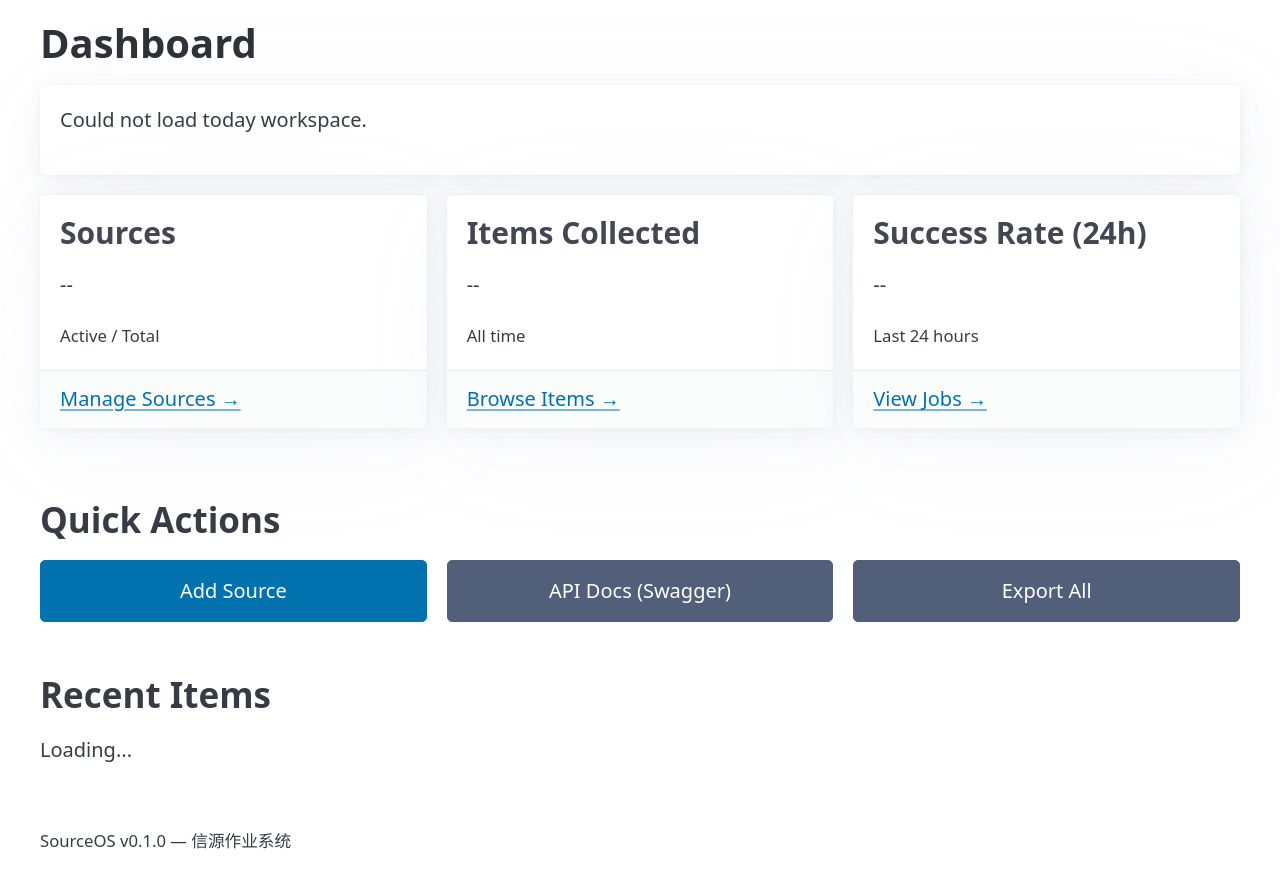
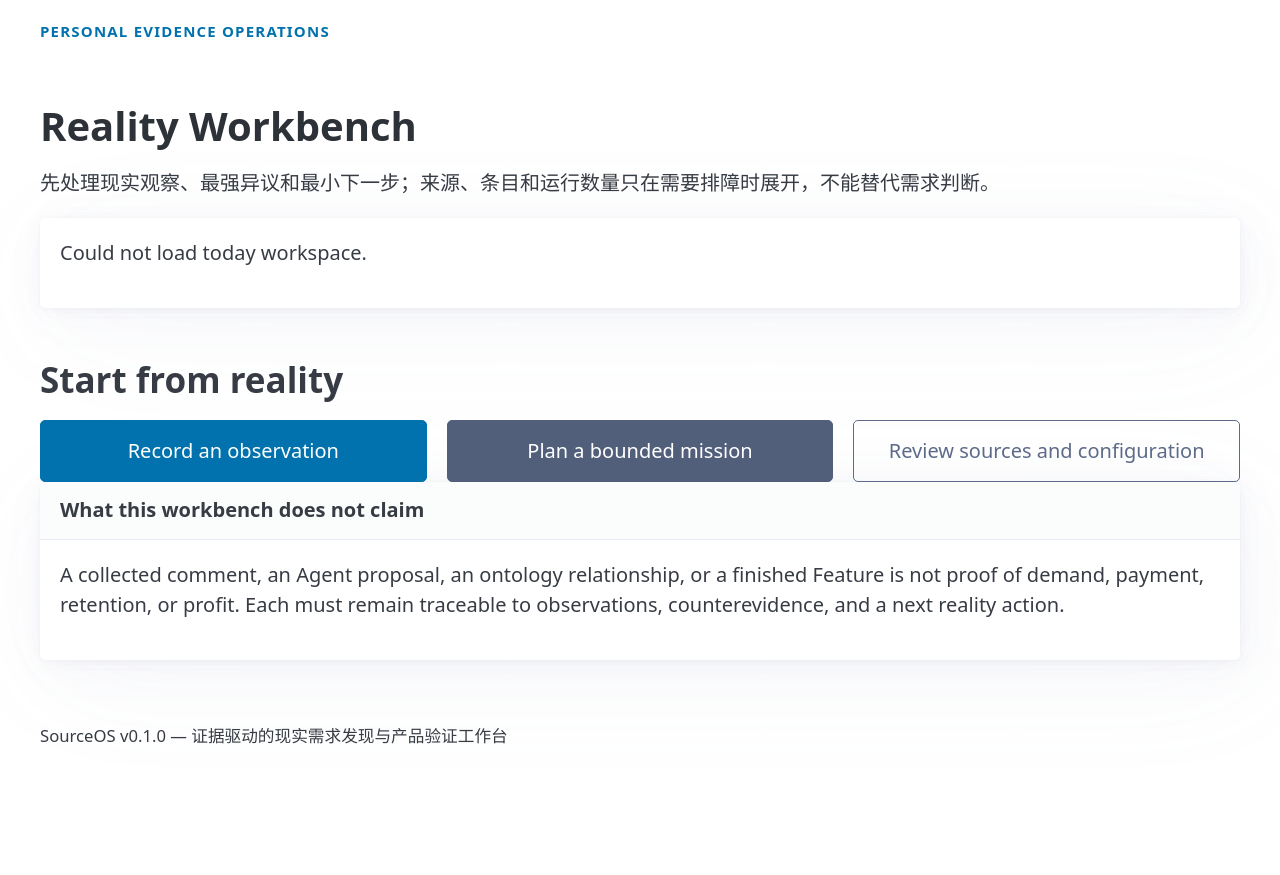
Before and after one commit to zeropclab/source-os, a FastAPI app: page / in a window 1280 px wide. Shown: the part 110-985 px from the top of the page. After the commit the page ends 854 px from the top, so only its background shows below. Run offline with FastAPI, Linux system fonts and the light colour scheme; data that the repository does not hold is empty; some libraries are stand-ins or nearby versions.

Commit message:
feat: orient SourceOS around reality-facing work

```diff
--- a/apps/api/main.py
+++ b/apps/api/main.py
@@ -45,7 +45,7 @@ async def lifespan(app: FastAPI):
 
 app = FastAPI(
     title="SourceOS API",
-    description="信源作业系统 — 多平台信源监测、采集、内容提取和知识导出",
+    description="证据驱动的现实需求发现与产品验证工作台",
     version="0.1.0",
     lifespan=lifespan,
 )
--- a/apps/web/templates/base.html
+++ b/apps/web/templates/base.html
@@ -3,7 +3,7 @@
 <head>
     <meta charset="UTF-8">
     <meta name="viewport" content="width=device-width, initial-scale=1.0">
-    <title>{% block title %}SourceOS{% endblock %} — 信源作业系统</title>
+    <title>{% block title %}SourceOS{% endblock %} — 现实需求发现工作台</title>
     <link rel="stylesheet" href="https://cdn.jsdelivr.net/npm/@picocss/pico@2/css/pico.min.css">
     <link rel="stylesheet" href="/static/style.css">
 </head>
@@ -35,7 +35,7 @@
     </main>
 
     <footer class="container">
-        <small>SourceOS v0.1.0 — 信源作业系统</small>
+        <small>SourceOS v0.1.0 — 证据驱动的现实需求发现与产品验证工作台</small>
     </footer>
 </body>
 </html>
--- a/apps/web/templates/dashboard.html
+++ b/apps/web/templates/dashboard.html
@@ -2,95 +2,28 @@
 {% block title %}Dashboard{% endblock %}
 
 {% block content %}
-<h1>Dashboard</h1>
+<p class="eyebrow">Personal evidence operations</p>
+<h1>Reality Workbench</h1>
+<p>先处理现实观察、最强异议和最小下一步；来源、条目和运行数量只在需要排障时展开，不能替代需求判断。</p>
 
 <article id="today-workspace">
     <header><strong>Today: reality-facing work</strong></header>
     <p>Loading the current evidence, objection, and smallest next action…</p>
 </article>
 
+<h2>Start from reality</h2>
 <div class="grid">
-    <article>
-        <h3>Sources</h3>
-        <p id="stat-sources-total">--</p>
-        <small>Active / Total</small>
-        <footer><a href="/sources">Manage Sources →</a></footer>
-    </article>
-    <article>
-        <h3>Items Collected</h3>
-        <p id="stat-items-total">--</p>
-        <small>All time</small>
-        <footer><a href="/api/items">Browse Items →</a></footer>
-    </article>
-    <article>
-        <h3>Success Rate (24h)</h3>
-        <p id="stat-success-rate">--</p>
-        <small>Last 24 hours</small>
-        <footer><a href="/api/jobs">View Jobs →</a></footer>
-    </article>
+    <a href="/observations" role="button">Record an observation</a>
+    <a href="/missions" role="button" class="secondary">Plan a bounded mission</a>
+    <a href="/sources" role="button" class="secondary outline">Review sources and configuration</a>
 </div>
 
-<h2>Quick Actions</h2>
-<div class="grid">
-    <a href="/sources/create" role="button">Add Source</a>
-    <a href="/api/docs" role="button" class="secondary">API Docs (Swagger)</a>
-    <a href="#" role="button" class="secondary">Export All</a>
-</div>
-
-<h2>Recent Items</h2>
-<div id="recent-items">
-    <p>Loading...</p>
-</div>
+<article>
+    <header><strong>What this workbench does not claim</strong></header>
+    <p>A collected comment, an Agent proposal, an ontology relationship, or a finished Feature is not proof of demand, payment, retention, or profit. Each must remain traceable to observations, counterevidence, and a next reality action.</p>
+</article>
 
 <script>
-async function loadStats() {
-    try {
-        const res = await fetch('/api/sources?page_size=1');
-        const srcData = await res.json();
-        document.getElementById('stat-sources-total').textContent = srcData.total + ' active';
-
-        const itemsRes = await fetch('/api/items?page_size=1');
-        const itemsData = await itemsRes.json();
-        document.getElementById('stat-items-total').textContent = itemsData.total;
-
-        const jobsRes = await fetch('/api/jobs?status=success&page_size=1');
-        const jobsData = await jobsRes.json();
-        const allJobsRes = await fetch('/api/jobs?page_size=1');
-        const allJobsData = await allJobsRes.json();
-        if (allJobsData.total > 0) {
-            const rate = ((jobsData.total / allJobsData.total) * 100).toFixed(1);
-            document.getElementById('stat-success-rate').textContent = rate + '%';
-        }
-    } catch(e) {
-        console.error('Failed to load stats:', e);
-    }
-}
-
-async function loadRecentItems() {
-    try {
-        const res = await fetch('/api/items?page_size=10');
-        const data = await res.json();
-        const container = document.getElementById('recent-items');
-        if (data.items.length === 0) {
-            container.innerHTML = '<p><em>No items collected yet. Add a source to get started!</em></p>';
-            return;
-        }
-        let html = '<table><thead><tr><th>Title</th><th>Source</th><th>Discovered</th><th>Status</th></tr></thead><tbody>';
-        for (const item of data.items) {
-            html += `<tr>
-                <td><a href="/api/items/${item.id}">${item.title || 'Untitled'}</a></td>
-                <td><small>${item.source_id}</small></td>
-                <td><small>${new Date(item.discovered_at).toLocaleString()}</small></td>
-                <td><span class="status-${item.status}">${item.status}</span></td>
-            </tr>`;
-        }
-        html += '</tbody></table>';
-        container.innerHTML = html;
-    } catch(e) {
-        console.error('Failed to load items:', e);
-    }
-}
-
 async function loadTodayWorkspace() {
     const container = document.getElementById('today-workspace');
     try {
@@ -110,8 +43,6 @@ async function loadTodayWorkspace() {
     }
 }
 
-loadStats();
-loadRecentItems();
 loadTodayWorkspace();
 </script>
 {% endblock %}
```
Also changed, not shown: tests/web/test_missions_workbench.py (+4 -0 lines).
